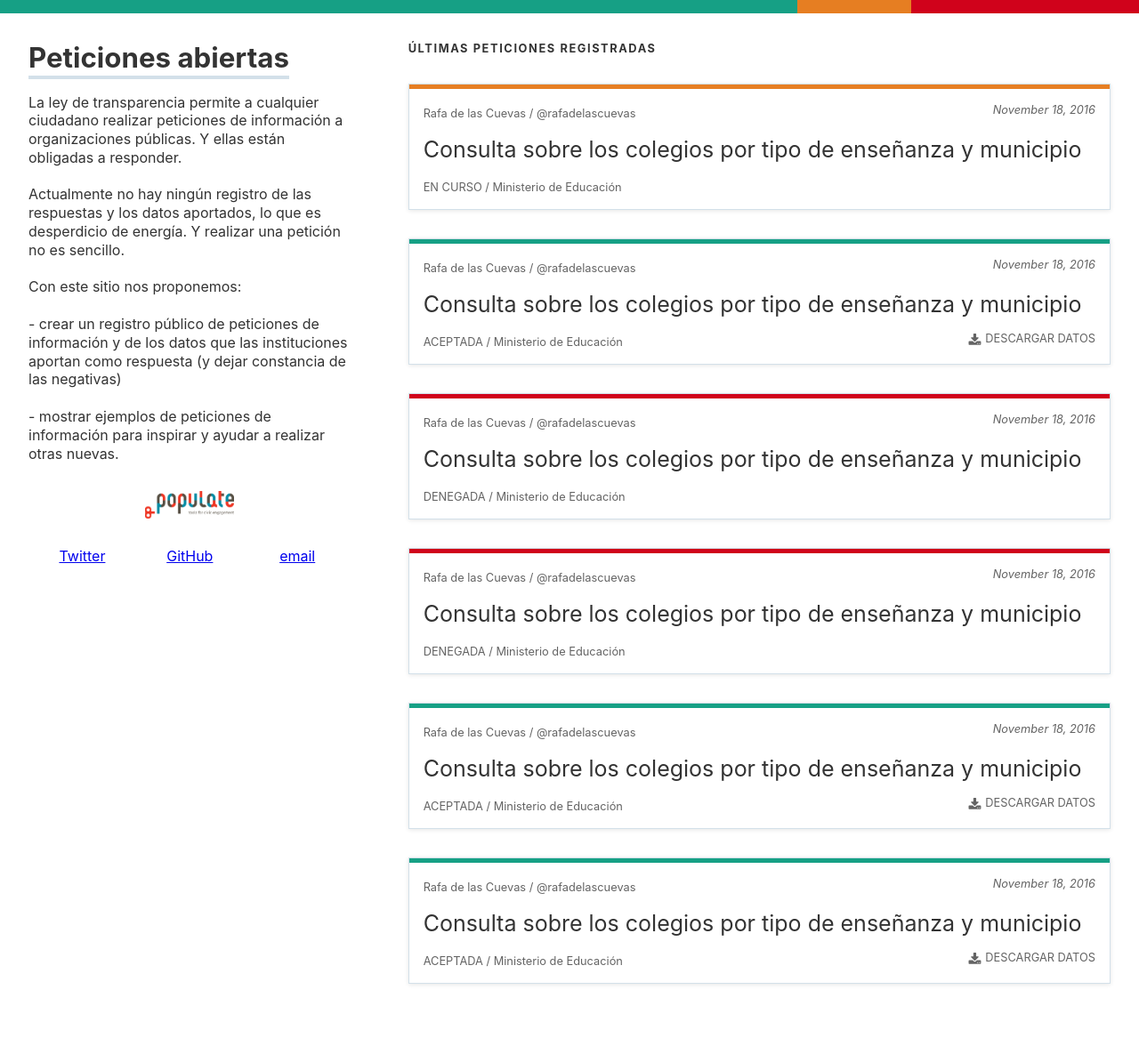
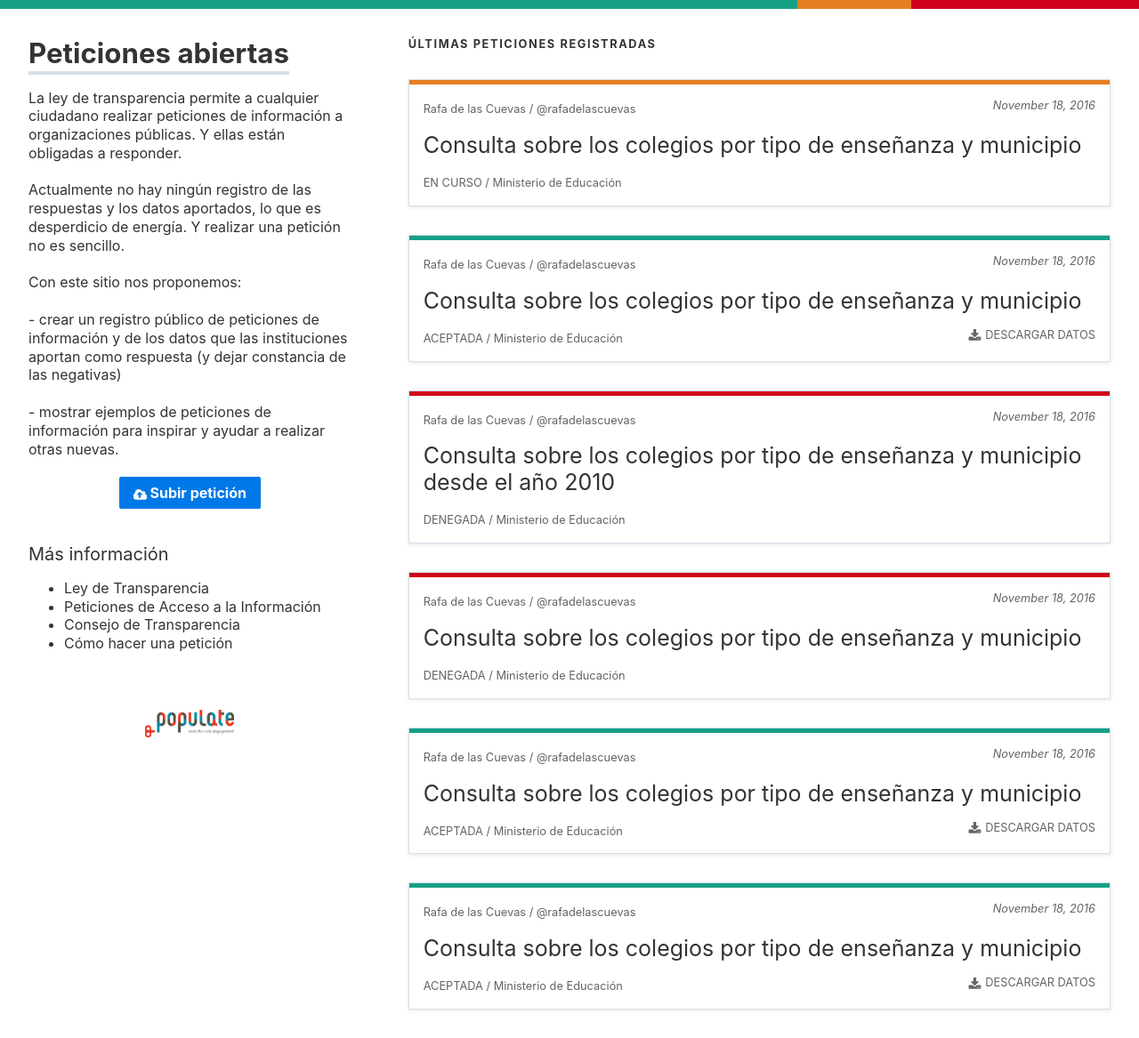
Before and after one commit to PopulateTools/peticiones-abiertas, a Jekyll site: the page built from index.html, in a window 1280 px wide. Shown: the whole page at 89% size. Built offline with Jekyll 4.4.1, drawn with Linux system fonts in a browser that asks for light colours; before the commit the page ends 1138 px from its top, so only the background shows below that.

Commit message:
Add more info

```diff
--- a/_peticiones/rafa-cuevas-educacion copy 4/index.md
+++ b/_peticiones/rafa-cuevas-educacion copy 4/index.md
@@ -1,5 +1,5 @@
 ---
-title: "Consulta sobre los colegios por tipo de enseñanza y municipio"
+title: "Consulta sobre los colegios por tipo de enseñanza y municipio desde el año 2010"
 date:   2016-11-18 15:17:42 +0100
 layout: request
 author: Rafa de las Cuevas
--- a/_sass/_cards.scss
+++ b/_sass/_cards.scss
@@ -1,6 +1,5 @@
 .card {
     min-height: 100px;
-    max-height: 140px;
     border: 1px solid $light_blue;
     box-shadow: 0 1px 5px 0 rgba(0,0,0,0.10);
 }
--- a/_sass/_header.scss
+++ b/_sass/_header.scss
@@ -2,7 +2,7 @@
     display: flex;
 }
 .requestBar {
-    height: 15px;
+    height: 10px;
 }
 .requestYes {
     background: $green;
--- a/_sass/_home.scss
+++ b/_sass/_home.scss
@@ -1,11 +1,11 @@
+.mainCopy {
+    text-align: center;
+}
 .mainTitle {
     font-weight: 700;
     display: table;
     font-size: $h2;
     border-bottom: 4px solid $light_blue;
-}
-.mainDesc {
-    font-family: $sans;
 }
 .petitionTitle {
     text-transform: uppercase;
--- a/_sass/_utils.scss
+++ b/_sass/_utils.scss
@@ -5,8 +5,20 @@
 .pull-right {
     float: right;
 }
+.strong {
+    font-weight: 700;
+}
+.vb {
+    vertical-align: bottom;
+}
 .up {
     text-transform: uppercase;
+}
+.right {
+    text-align: right;
+}
+.left {
+    text-align: left;
 }
 .center {
     text-align: center;
--- a/index.html
+++ b/index.html
@@ -3,28 +3,27 @@ layout: default
 ---
 <div class="pure-u-1 pure-u-md-1-3 mb2">
     <div class="m2">
-        <div class="mainCopy mb2">
+        <div class="mainCopy mb4">
             <h1 class="mainTitle">Peticiones abiertas</h1>
-            <p class="mainDesc">La ley de transparencia permite a cualquier ciudadano realizar peticiones de información a organizaciones públicas. Y ellas están obligadas a responder.</p>
-            <p class="mainDesc">Actualmente no hay ningún registro de las respuestas y los datos aportados, lo que es desperdicio de energía. Y realizar una petición no es sencillo.</p>
-            <p class="mainDesc">Con este sitio nos proponemos:</p>
-            <p class="mainDesc">- crear un registro público de peticiones de información y de los datos que las instituciones aportan como respuesta (y dejar constancia de las negativas)</p>
-            <p class="mainDesc">- mostrar ejemplos de peticiones de información para inspirar y ayudar a realizar otras nuevas.</p>
+            <p class="left">La ley de transparencia permite a cualquier ciudadano realizar peticiones de información a organizaciones públicas. Y ellas están obligadas a responder.</p>
+            <p class="left">Actualmente no hay ningún registro de las respuestas y los datos aportados, lo que es desperdicio de energía. Y realizar una petición no es sencillo.</p>
+            <p class="left">Con este sitio nos proponemos:</p>
+            <p class="left">- crear un registro público de peticiones de información y de los datos que las instituciones aportan como respuesta (y dejar constancia de las negativas)</p>
+            <p class="left">- mostrar ejemplos de peticiones de información para inspirar y ayudar a realizar otras nuevas.</p>
+
+            <a class="pure-button pure-button-primary strong mb1" href="#"><svg class="vb" width="15" height="15" viewBox="0 0 1792 1792" xmlns="http://www.w3.org/2000/svg"><path d="M1216 864q0-14-9-23l-352-352q-9-9-23-9t-23 9l-351 351q-10 12-10 24 0 14 9 23t23 9h224v352q0 13 9.5 22.5t22.5 9.5h192q13 0 22.5-9.5t9.5-22.5v-352h224q13 0 22.5-9.5t9.5-22.5zm640 288q0 159-112.5 271.5t-271.5 112.5h-1088q-185 0-316.5-131.5t-131.5-316.5q0-130 70-240t188-165q-2-30-2-43 0-212 150-362t362-150q156 0 285.5 87t188.5 231q71-62 166-62 106 0 181 75t75 181q0 76-41 138 130 31 213.5 135.5t83.5 238.5z" fill="#fff"/></svg> Subir petición</a>
+
+            <h4 class="left">Más información</h4>
+            <ul class="left">
+                <li>Ley de Transparencia</li>
+                <li>Peticiones de Acceso a la Información</li>
+                <li>Consejo de Transparencia</li>
+                <li>Cómo hacer una petición</li>
+            </ul>
         </div>
         <footer>
             <div class="pure-u-1 pure-u-md-5-5 center mb2">
-                <img class="logo img-fluid" src="/img/logo-populate-tools.png" alt="Populate Tools">
-            </div>
-            <div class="pure-g center">
-                <div class="pure-u-1 pure-u-md-1-3">
-                    <a href="https://twitter.com/{{site.twitter_username}}">Twitter</a>
-                </div>
-                <div class="pure-u-1 pure-u-md-1-3">
-                    <a href="https://github.com/{{site.github_username}}">GitHub</a>
-                </div>
-                <div class="pure-u-1 pure-u-md-1-3">
-                    <a href="mailto:{{site.email}}">email</a>
-                </div>
+                <a href="http://populate.tools"><img class="logo img-fluid" src="/img/logo-populate-tools.png" alt="Populate Tools"></a>
             </div>
         </footer>
     </div>
```
